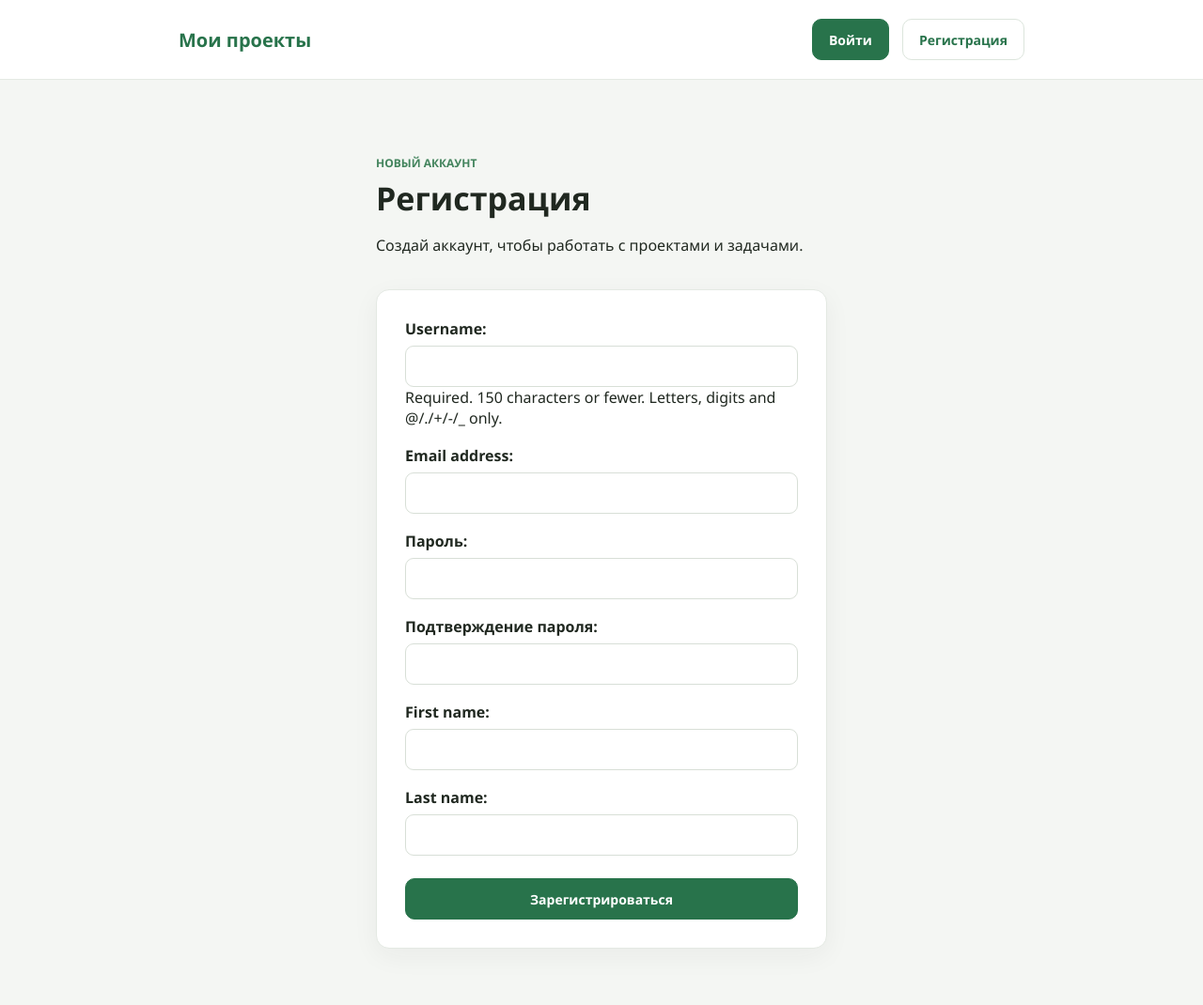
After one commit to UralSultan/57_homework, a Django app: page /accounts/register/ in a window 1280 px wide. The commit adds this page. Shown: the whole page at 94% size. Run offline with Django 5.2, Linux system fonts and the light colour scheme.

Commit message:
сделан первый этап, реализовал регистрацию пользователя, через модельную форму, и класс User, добавил представление, провел роут и описал страницу регистрации

```diff
--- /dev/null
+++ b/accounts/forms.py
@@ -0,0 +1,38 @@
+from django import forms
+from django.contrib.auth.password_validation import validate_password
+from django.contrib.auth.models import User
+
+
+class MyUserCreateForm(forms.ModelForm):
+    password = forms.CharField(label='Пароль', strip=False, required=True, widget=forms.PasswordInput)
+    password_confirm = forms.CharField(label='Подтверждение пароля', strip=False, required=True, widget=forms.PasswordInput)
+
+    class Meta:
+        model = User
+        fields = ('username', 'email', 'password', 'password_confirm', 'first_name', 'last_name')
+
+    def clean(self):
+        cleaned_data = super().clean()
+        password = cleaned_data.get('password')
+        password_confirm = cleaned_data.get('password_confirm')
+
+        if password and password_confirm and password != password_confirm:
+            self.add_error('password_confirm', 'Пароли не совпадают.')
+
+        return cleaned_data
+
+    def clean_password(self):
+        password = self.cleaned_data.get('password')
+        if password:
+            validate_password(password, user=self.instance)
+        return password
+
+    def save(self, commit=True):
+        user = super().save(commit=False)
+        user.set_password(self.cleaned_data['password'])
+
+        if commit:
+            user.save()
+            self.save_m2m()
+
+        return user
--- a/accounts/templates/login.html
+++ b/accounts/templates/login.html
@@ -13,8 +13,9 @@
         </div>
 
         <div class="form-card auth-card">
-            <form action="{% url 'login' %}" method="post" class="task-form auth-form">
+            <form action="" method="post" class="task-form auth-form">
                 {% csrf_token %}
+                <input type="hidden" name="next" value="{{ next }}">
 
                 {% if has_error %}
                     <p class="form-error" role="alert">Неверное имя пользователя или пароль.</p>
--- /dev/null
+++ b/accounts/templates/user_create.html
@@ -0,0 +1,25 @@
+{% extends 'base.html' %}
+
+{% block title %}Регистрация — Мои проекты{% endblock %}
+
+{% block content %}
+    <section class="auth-layout">
+        <div class="page-heading auth-heading">
+            <div>
+                <p class="eyebrow">Новый аккаунт</p>
+                <h1>Регистрация</h1>
+                <p class="page-description">Создай аккаунт, чтобы работать с проектами и задачами.</p>
+            </div>
+        </div>
+
+        <div class="form-card auth-card">
+            <form method="post" class="task-form auth-form">
+                {% csrf_token %}
+                <input type="hidden" name="next" value="{{ next }}">
+                {{ form.as_p }}
+
+                <button class="button auth-submit" type="submit">Зарегистрироваться</button>
+            </form>
+        </div>
+    </section>
+{% endblock %}
--- a/accounts/urls.py
+++ b/accounts/urls.py
@@ -1,7 +1,8 @@
 from django.urls import path
-from .views import login_view, logout_view
+from .views import login_view, logout_view, register_view
 
 urlpatterns = [
     path('login/', login_view, name='login'),
     path('logout/', logout_view, name='logout'),
+    path('register/', register_view, name='register'),
 ]
--- a/accounts/views.py
+++ b/accounts/views.py
@@ -1,10 +1,26 @@
 from django.shortcuts import render, redirect
 from django.contrib.auth import authenticate, login, logout
+from django.utils.http import url_has_allowed_host_and_scheme
 from django.views.decorators.http import require_POST
+from .forms import MyUserCreateForm
+
+
+def redirect_after_auth(request, next_url=None):
+    next_url = next_url or request.POST.get('next') or request.GET.get('next')
+
+    if next_url and url_has_allowed_host_and_scheme(
+        next_url,
+        allowed_hosts={request.get_host()},
+        require_https=request.is_secure(),
+    ):
+        return redirect(next_url)
+
+    return redirect('projects_view')
 
 
 def login_view(request):
-    context = {'username': ''}
+    next_url = request.POST.get('next') or request.GET.get('next', '')
+    context = {'username': '', 'next': next_url}
     if request.method == 'POST':
         username = request.POST.get('username')
         password = request.POST.get('password')
@@ -12,7 +28,7 @@ def login_view(request):
         user = authenticate(request, username=username, password=password)
         if user is not None:
             login(request, user)
-            return redirect('projects_view')
+            return redirect_after_auth(request, next_url)
         else:
             context['has_error'] = True
     return render(request, 'login.html', context=context)
@@ -20,5 +36,19 @@ def login_view(request):
 
 @require_POST
 def logout_view(request):
+    next_url = request.POST.get('next') or request.GET.get('next')
     logout(request)
-    return redirect('projects_view')
+    return redirect_after_auth(request, next_url)
+
+
+def register_view(request, *args, **kwargs):
+    next_url = request.POST.get('next') or request.GET.get('next', '')
+    if request.method == 'POST':
+        form = MyUserCreateForm(data=request.POST)
+        if form.is_valid():
+            user = form.save()
+            login(request, user)
+            return redirect_after_auth(request, next_url)
+    else:
+        form = MyUserCreateForm()
+    return render(request, 'user_create.html', context={'form': form, 'next': next_url})
--- a/core/settings.py
+++ b/core/settings.py
@@ -115,3 +115,6 @@ MAILERS = {
         'BACKEND': 'django.core.mail.backends.console.EmailBackend',
     },
 }
+
+LOGIN_REDIRECT_URL = 'projects_view'
+LOGOUT_REDIRECT_URL = 'projects_view'
--- a/task_man/templates/base.html
+++ b/task_man/templates/base.html
@@ -18,10 +18,12 @@
                     <span class="user-greeting">Добро пожаловать, {{ user.get_short_name|default:user.username }}!</span>
                     <form class="inline-form" method="post" action="{% url 'logout' %}">
                         {% csrf_token %}
+                        <input type="hidden" name="next" value="{{ request.get_full_path }}">
                         <button class="button button-secondary" type="submit">Выйти</button>
                     </form>
                 {% else %}
-                    <a class="button" href="{% url 'login' %}">Войти</a>
+                    <a class="button" href="{% url 'login' %}?next={{ request.get_full_path|urlencode }}">Войти</a>
+                    <a class="button button-secondary" href="{% url 'register' %}?next={{ request.get_full_path|urlencode }}">Регистрация</a>
                 {% endif %}
             </nav>
         </div>
--- a/task_man/urls/project_urls.py
+++ b/task_man/urls/project_urls.py
@@ -7,5 +7,4 @@ urlpatterns = [
     path('projects/<int:pk>/', views.ProjectDetailView.as_view(), name='project_detail'),
     path('projects/<int:pk>/edit/', views.ProjectUpdateView.as_view(), name='project_update'),
     path('projects/<int:pk>/delete/', views.ProjectDeleteView.as_view(), name='project_delete'),
-
 ]
```
Also changed, not shown: db.sqlite3.
